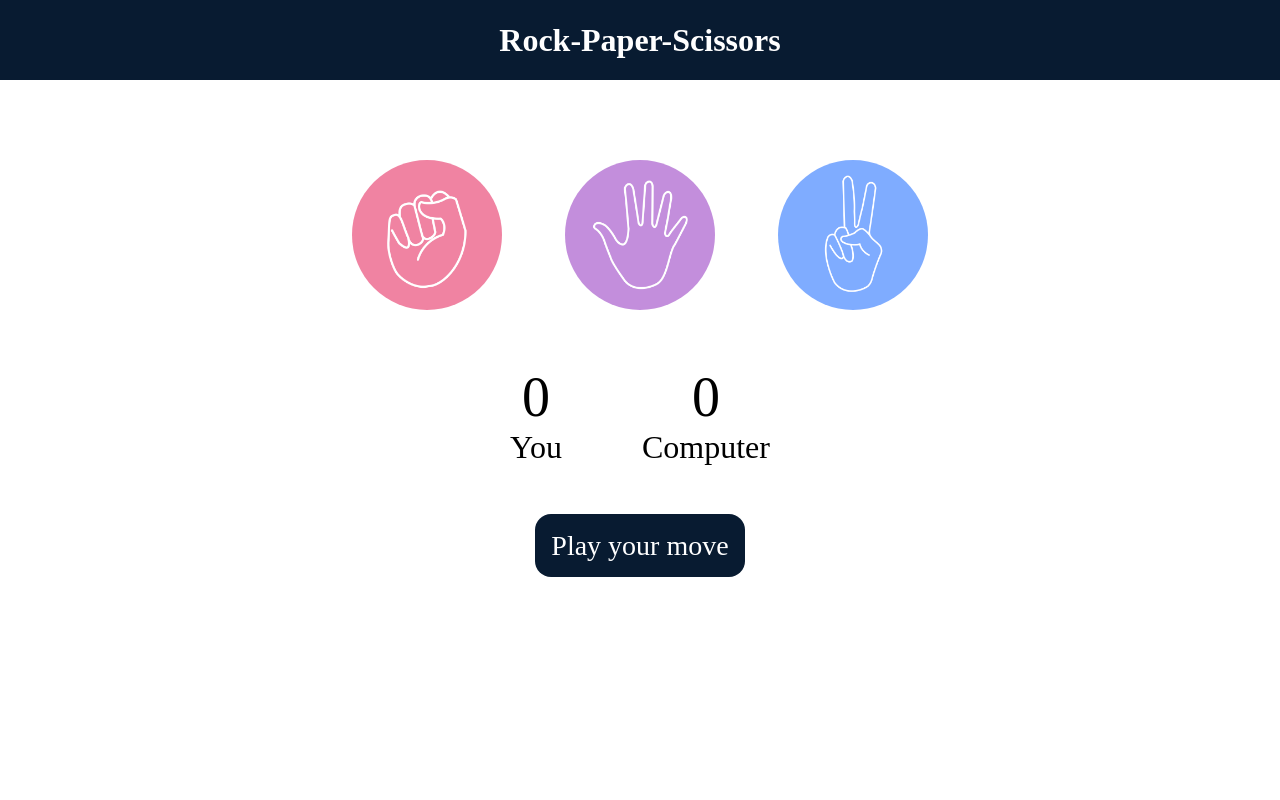
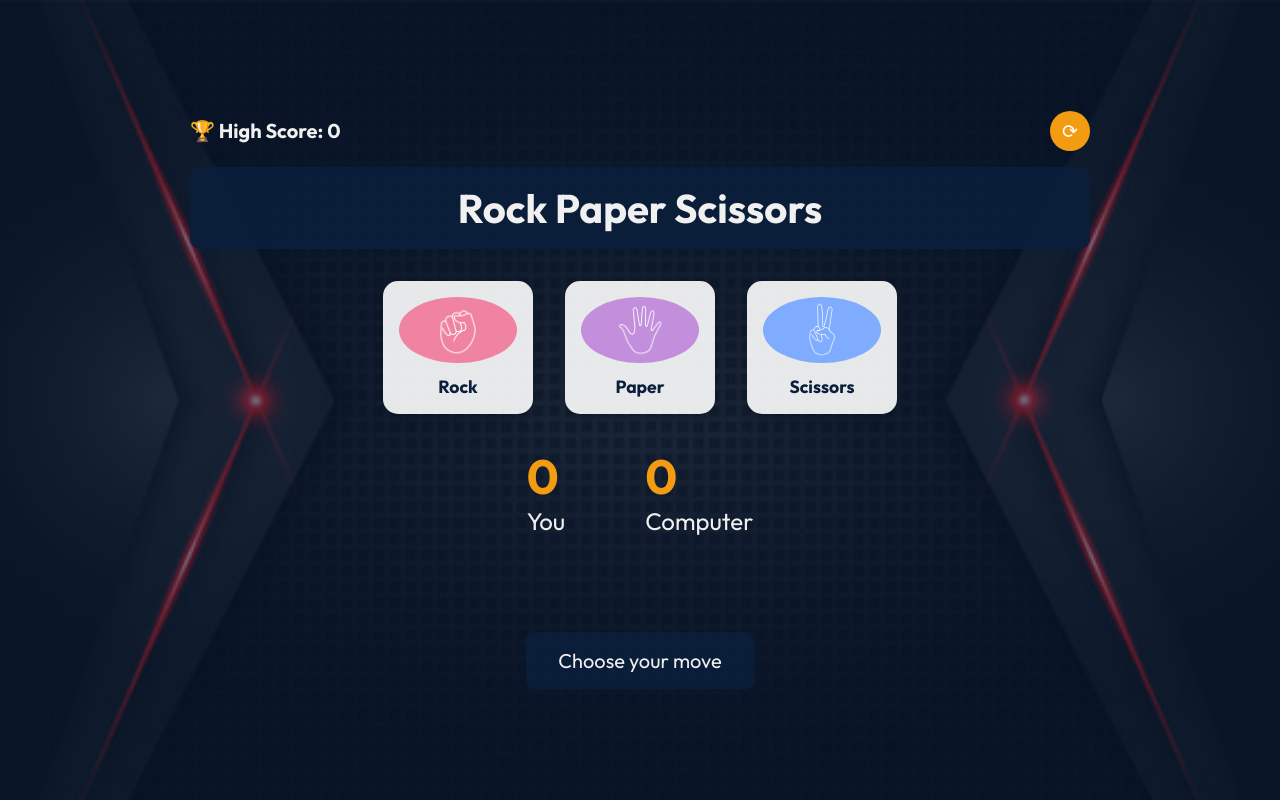
Before and after one commit to Sahil-Khatik-018/Rock-Paper-Scissors-Game, a plain HTML site: page index.html in a window 1280 px wide. Drawn offline with Linux system fonts and the light colour scheme.

Commit message:
initial commit

```diff
--- a/game.js
+++ b/game.js
@@ -1,11 +1,18 @@
 let userScore = 0;
 let compScore = 0;
+
+// Load high score from localStorage or default to 0
+let highScore = localStorage.getItem("highScore") || 0;
 
 const choices = document.querySelectorAll(".choice");
 const msgPara = document.querySelector("#msg");
 
 const userScorePara = document.querySelector("#user-score");
 const compScorePara = document.querySelector("#comp-score");
+const highScorePara = document.querySelector("#high-score");
+
+// Set the initial high score on the UI
+highScorePara.innerText = highScore;
 
 const genCompChoice = () => {
   const options = ["rock", "paper", "scissors"];
@@ -14,52 +21,66 @@ const genCompChoice = () => {
 };
 
 const drawGame = () => {
-  // draw game
-  //   console.log("Game was draw!");
-  msgPara.innerText = "Game was draw . Play Again!";
-  msgPara.style.backgroundColor = "#081b31";
+  msgPara.innerText = "Draw! Try again.";
+  msgPara.style.backgroundColor = "#0a1e3b";
+};
+
+const updateHighScore = () => {
+  if (userScore > highScore) {
+    highScore = userScore;
+    localStorage.setItem("highScore", highScore);
+    highScorePara.innerText = highScore;
+  }
 };
 
 const showWinner = (userWin, userChoice, compChoice) => {
   if (userWin) {
     userScore++;
     userScorePara.innerText = userScore;
-    msgPara.innerText = `You win! Your ${userChoice} beats ${compChoice}`;
+    msgPara.innerText = `You win! ${userChoice} beats ${compChoice}`;
     msgPara.style.backgroundColor = "green";
   } else {
     compScore++;
     compScorePara.innerText = compScore;
-    msgPara.innerText = `You lose! ${compChoice} beats your ${userChoice}`;
+    msgPara.innerText = `You lose! ${compChoice} beats ${userChoice}`;
     msgPara.style.backgroundColor = "red";
   }
+
+  updateHighScore();
 };
 
 const playGame = (userChoice) => {
-  //   console.log("user choice is =", userChoice);
-  // Generate computer choice
   const compChoice = genCompChoice();
-  //   console.log("computer choice is =", compChoice);
 
   if (userChoice === compChoice) {
     drawGame();
   } else {
-    if (userChoice === "rock") {
-      // scissors,paper
-      userWin = compChoice === "paper" ? false : true;
-    } else if (userChoice === "paper") {
-      // rock,scissors
-      userWin = compChoice === "scissors" ? false : true;
-    } else {
-      // rock,paper
-      userWin = compChoice === "rock" ? false : true;
-    }
+    const userWin =
+      (userChoice === "rock" && compChoice === "scissors") ||
+      (userChoice === "paper" && compChoice === "rock") ||
+      (userChoice === "scissors" && compChoice === "paper");
+
     showWinner(userWin, userChoice, compChoice);
   }
 };
 
+// Add event listeners to choices
 choices.forEach((choice) => {
   choice.addEventListener("click", () => {
     const userChoice = choice.getAttribute("id");
     playGame(userChoice);
   });
 });
+
+// Add reset functionality
+const resetBtn = document.getElementById("reset-btn");
+if (resetBtn) {
+  resetBtn.addEventListener("click", () => {
+    userScore = 0;
+    compScore = 0;
+    userScorePara.innerText = userScore;
+    compScorePara.innerText = compScore;
+    msgPara.innerText = "Play your move!";
+    msgPara.style.backgroundColor = "#0a1e3b";
+  });
+}
--- a/index.html
+++ b/index.html
@@ -1,23 +1,37 @@
 <!DOCTYPE html>
 <html lang="en">
+
 <head>
-    <meta charset="UTF-8">
-    <meta name="viewport" content="width=device-width, initial-scale=1.0">
-    <title>Rock-Paper-Scissors Game</title>
-    <link rel="stylesheet" href="style.css">
+    <meta charset="UTF-8" />
+    <meta name="viewport" content="width=device-width, initial-scale=1.0" />
+    <title>Rock Paper Scissors</title>
+    <link rel="stylesheet" href="style.css" />
+    <link href="https://fonts.googleapis.com/css2?family=Outfit:wght@400;700&display=swap" rel="stylesheet">
+
 </head>
+
 <body>
     <main>
-        <h1>Rock-Paper-Scissors</h1>
+        <div class="top-bar">
+            <p class="high-score">🏆 High Score: <span id="high-score">0</span></p>
+            <button id="reset-btn">⟳</button>
+        </div>
+
+        <h1>Rock Paper Scissors</h1>
+
+        <div class="game-container">
             <div class="choices">
                 <div class="choice" id="rock">
-                <img src="images/rock.png" alt="rock-image">
+                    <img src="images/rock.png" alt="Rock" />
+                    <p>Rock</p>
                 </div>
                 <div class="choice" id="paper">
-                <img src="images/paper.png" alt="paper-image">
+                    <img src="images/paper.png" alt="Paper" />
+                    <p>Paper</p>
                 </div>
                 <div class="choice" id="scissors">
-                <img src="images/scissors.png" alt="scissors-image">
+                    <img src="images/scissors.png" alt="Scissors" />
+                    <p>Scissors</p>
                 </div>
             </div>
 
@@ -32,10 +46,13 @@
                 </div>
             </div>
 
+            <!-- Add this inside <body> right after the msg-container -->
             <div class="msg-container">
-            <p id="msg">Play your move</p>
+                <p id="msg">Choose your move</p>
+            </div>
         </div>
     </main>
     <script src="game.js"></script>
 </body>
+
 </html>
--- a/style.css
+++ b/style.css
@@ -1,68 +1,289 @@
 * {
   margin: 0;
   padding: 0;
+  box-sizing: border-box;
+  font-family: 'Segoe UI', Tahoma, Geneva, Verdana, sans-serif;
+}
+* {
+  font-family: 'Outfit', sans-serif;
+}
+
+body {
+  background-image: url('images/hero.jpg');
+  background-size: cover;
+  background-position: center;
+  background-repeat: no-repeat;
+  color: #333;
+  display: flex;
+  justify-content: center;
+  align-items: center;
+  padding: 2rem;
+  min-height: 100vh;
+}
+
+
+main {
+  width: 100%;
+  max-width: 900px;
+}
+
+h1 {
+  text-align: center;
+  font-size: 2.5rem;
+  background-color: rgba(0, 0, 0, 0.7);
+  color: #f0f0f0;
+  padding: 1rem;
+  border-radius: 10px;
+  margin-bottom: 2rem;
+}
+
+.game-container {
+  display: flex;
+  flex-direction: column;
+  align-items: center;
+  gap: 2rem;
+}
+
+/* Choices */
+.choices {
+  display: flex;
+  justify-content: center;
+  flex-wrap: wrap;
+  gap: 2rem;
+}
+
+.choice {
+  background: #fff;
+  padding: 1rem;
+  border-radius: 15px;
+  box-shadow: 0 8px 15px rgba(0,0,0,0.1);
+  transition: transform 0.3s ease, box-shadow 0.3s ease;
+  cursor: pointer;
+  text-align: center;
+  width: 150px;
+}
+
+.choice:hover {
+  transform: scale(1.05);
+  box-shadow: 0 12px 20px rgba(0,0,0,0.15);
+}
+
+.choice img {
+  width: 100%;
+  height: auto;
+  border-radius: 50%;
+}
+
+.choice p {
+  margin-top: 0.5rem;
+  font-weight: bold;
+  font-size: 1.1rem;
+}
+
+/* Scoreboard */
+.score-board {
+  display: flex;
+  justify-content: center;
+  gap: 5rem;
+  font-size: 1.5rem;
+}
+
+.score p:first-child {
+  font-size: 3rem;
+  font-weight: bold;
+  color: #0a1e3b;
+}
+
+/* Message */
+.msg-container {
+  margin-top: 2rem;
   text-align: center;
 }
 
-h1 {
-  background-color: #081b31;
+#msg {
+  display: inline-block;
+  padding: 1rem 2rem;
+  font-size: 1.25rem;
+  background-color: #0a1e3b;
   color: white;
-  height: 5rem;
-  line-height: 5rem;
+  border-radius: 8px;
+  transition: background-color 0.3s ease;
 }
 
-.choice {
-  width: 165px;
-  height: 165px;
+/* Responsive */
+@media (max-width: 768px) {
+  .choices {
+    gap: 1.5rem;
+  }
+
+  .score-board {
+    flex-direction: column;
+    gap: 1rem;
+  }
+}
+
+@media (max-width: 480px) {
+  h1 {
+    font-size: 2rem;
+  }
+
+  .choice {
+    width: 120px;
+  }
+
+  .score-board {
+    font-size: 1.2rem;
+  }
+
+  #msg {
+    font-size: 1rem;
+    padding: 0.75rem 1.5rem;
+  }
+}
+
+.reset-container {
+  text-align: center;
+  margin-top: 1.5rem;
+}
+
+.top-bar {
+  display: flex;
+  justify-content: space-between;
+  align-items: center;
+  margin-bottom: 1rem;
+}
+
+.high-score {
+  font-size: 1.25rem;
+  font-weight: bold;
+  color: #0a1e3b;
+}
+
+#reset-btn {
+  background-color: #e74c3c;
+  color: white;
+  border: none;
   border-radius: 50%;
+  width: 40px;
+  height: 40px;
+  font-size: 1.2rem;
+  cursor: pointer;
+  transition: background-color 0.3s ease;
+}
+
+#reset-btn:hover {
+  background-color: #c0392b;
+}
+body {
+  position: relative;
+  margin: 0;
+  padding: 2rem;
+  min-height: 100vh;
   display: flex;
   justify-content: center;
   align-items: center;
+  font-family: 'Outfit', sans-serif;
+
+  /* Background image setup */
+  background-image: url('images/hero.jpg');
+  background-size: cover;
+  background-position: center;
+  background-repeat: no-repeat;
+  color: #f0f0f0; /* light text color for contrast */
 }
 
-.choice:hover {
-  /* opacity: 0.5; */
-  background-color: #081b31;
-  cursor: pointer;
+/* Add a dark transparent overlay to improve readability */
+body::before {
+  content: "";
+  position: fixed;
+  top: 0; left: 0; right: 0; bottom: 0;
+  background: rgba(10, 30, 59, 0.6); /* dark blue overlay with opacity */
+  z-index: 0;
 }
 
-.choices {
-  display: flex;
-  align-items: center;
-  justify-content: center;
-  gap: 3rem;
-  margin-top: 4.5rem;
+/* Make sure main content is above the overlay */
+main {
+  position: relative;
+  z-index: 1;
+  width: 100%;
+  max-width: 900px;
 }
 
-img {
-  width: 150px;
-  height: 150px;
-  object-fit: cover;
-  border-radius: 50%;
+/* Headings and text colors */
+h1 {
+  background-color: rgba(10, 30, 59, 0.9); /* dark background with some opacity */
+  color: #f0f0f0;
+  padding: 1rem;
+  border-radius: 10px;
+  margin-bottom: 2rem;
+  text-align: center;
+  font-size: 2.5rem;
 }
 
-.score-board {
-    display: flex;
-    justify-content: center;
-    align-items: center;
-    font-size: 2rem;
-    gap: 5rem;
-    margin: 3rem;
+/* High score text */
+.high-score {
+  color: #f0f0f0;
+  font-weight: 700;
+  font-size: 1.25rem;
 }
 
-#user-score , #comp-score {
-    font-size: 3.5rem;
+/* Reset button */
+#reset-btn {
+  background-color: #f39c12;
+  color: white;
+  border: none;
+  border-radius: 50%;
+  width: 40px;
+  height: 40px;
+  font-size: 1.2rem;
+  cursor: pointer;
+  transition: background-color 0.3s ease;
+  z-index: 1;
 }
 
-.msg-container {
-    margin-top: 4rem;
+#reset-btn:hover {
+  background-color: #e67e22;
 }
 
+/* Choices container */
+.choice {
+  background: rgba(255, 255, 255, 0.9); /* white with slight transparency */
+  color: #0a1e3b; /* dark text */
+  padding: 1rem;
+  border-radius: 15px;
+  box-shadow: 0 8px 15px rgba(0,0,0,0.15);
+  transition: transform 0.3s ease, box-shadow 0.3s ease;
+  cursor: pointer;
+  text-align: center;
+  width: 150px;
+}
+
+/* Scoreboard */
+.score-board {
+  color: #f0f0f0;
+  display: flex;
+  justify-content: center;
+  gap: 5rem;
+  font-size: 1.5rem;
+}
+
+.score p:first-child {
+  font-size: 3rem;
+  font-weight: bold;
+  color: #f39c12; /* golden color for scores */
+}
+
+/* Message */
 #msg {
-    background-color: #081b31;
-    color: white;
-    font-size: 1.75rem;
-    display: inline;
-    padding: 1rem;
-    border-radius: 1rem;
+  background-color: rgba(10, 30, 59, 0.9);
+  color: #f0f0f0;
+  display: inline-block;
+  padding: 1rem 2rem;
+  font-size: 1.25rem;
+  border-radius: 8px;
+  transition: background-color 0.3s ease;
+  margin-top: 2rem;
+  text-align: center;
 }
+
+/* Responsive adjustments remain the same */
```
Also changed, not shown: images/hero.jpg (added). Lines whose indentation alone changed are shown as unchanged.
